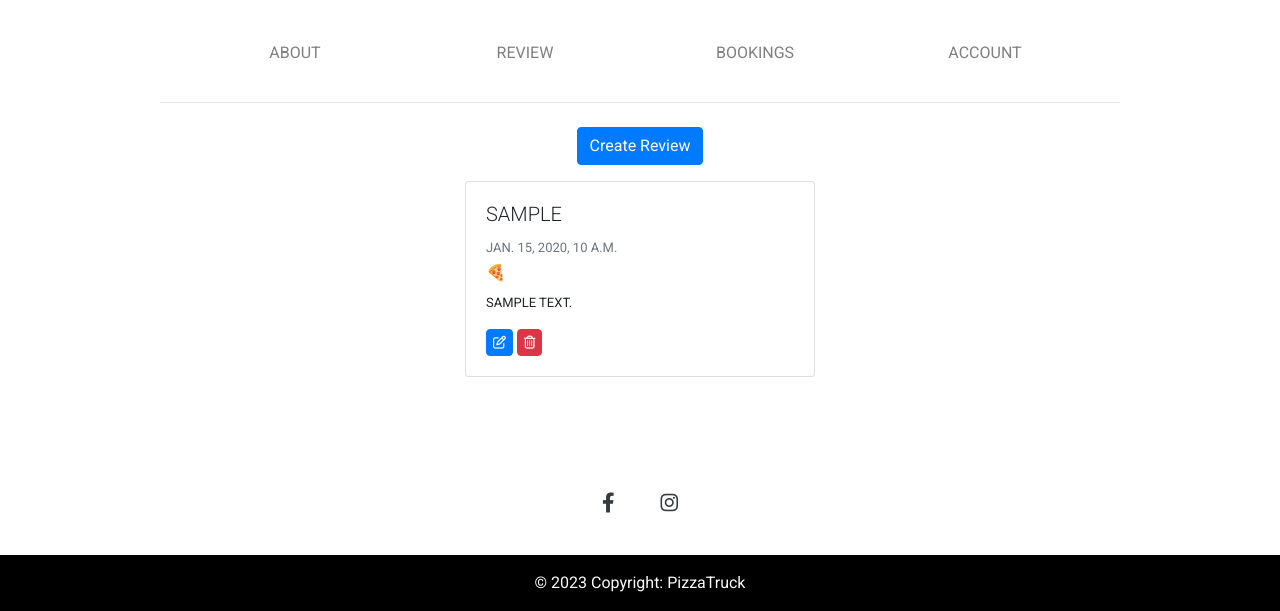
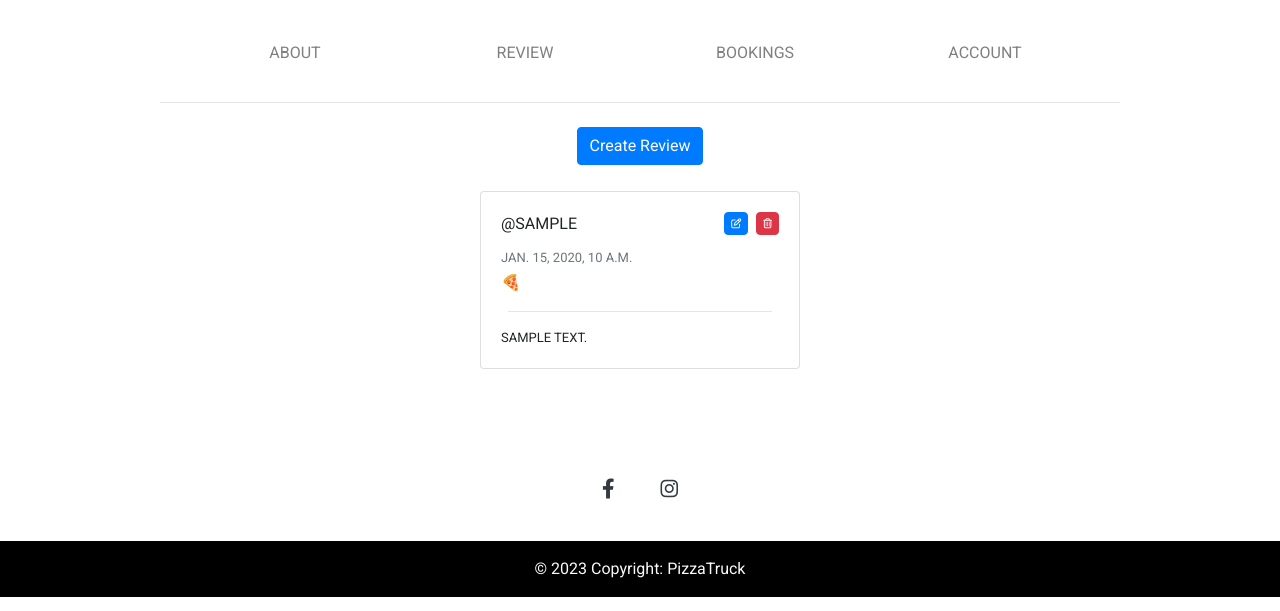
Before and after one commit to simonjellvert/pizzavagnen, a Django app: page /review/list/ in a window 1280 px wide. Shown: the part 210-821 px from the top of the page. Run offline with Django 3.2, Linux system fonts and the light colour scheme; a user stored in the database is signed in; tables that the repository leaves empty hold one stand-in row (values such as "Sample post"); some libraries are stand-ins or nearby versions.

Commit message:
Style review and events

```diff
--- a/booking/views.py
+++ b/booking/views.py
@@ -8,6 +8,7 @@ from events.models import Post
 
 @login_required
 def booking_list(request):
+    bookings = bookings.order_by('-date')
     form = BookingForm()
     user_bookings = Booking.objects.filter(user=request.user)
     return render(request, 'booking/booking_list.html', {'form': form, 'bookings': user_bookings})
--- a/events/templates/events/events.html
+++ b/events/templates/events/events.html
@@ -9,7 +9,7 @@
     <div class="container text-center mx-auto">
         <hr class="mx-auto" style="width: 75%;">
         <h3 class="mt-5">This is the PizzaTruck!</h2>
-        <p>
+        <p class="resposive-text-size">
             The truck is operated by Sebastian and Petter, two friends who share the joy of indulging in a delicious slice of pizza
             whenever the opportunity arises!
             <br /><br>
--- a/review/templates/review/review.html
+++ b/review/templates/review/review.html
@@ -55,27 +55,33 @@
     <div class="container mt-3">
         <div class="row d-flex justify-content-center align-items-center">
             {% for review in reviews %}
-            <div class="col-lg-4 col-md-6 col-sm-12 mb-4 d-flex justify-content-center align-items-center">
+            <div class="col-lg-4 col-md-6 col-sm-12 mb-2 d-flex justify-content-center align-items-center card-div">
                 <div class="card">
-                    <div class="card-body">
-                        <h5 class="card-title">{{ review.user.username }}</h5>
+                    <div class="card-body review-card d-flex flex-column">
+                        <div class="d-flex justify-content-between align-items-start">
+                            <p class="card-title">@{{ review.user.username }}</p>
+                            {% if user.is_authenticated and user == review.user %}
+                            <div class="d-flex">
+                                <!-- Button to open edit modal -->
+                                <button type="button" class="btn btn-primary" data-toggle="modal"
+                                    data-target="#editReviewModal{{ review.id }}"><i class="fa-regular fa-pen-to-square"></i>
+                                </button>
+                                <button type="button" class="btn btn-danger ml-2" data-toggle="modal"
+                                    data-target="#deleteReviewModal{{ review.id }}"><i class="fa-regular fa-trash-can"></i>
+                                </button>
+                            </div>
+                            {% endif %}
+                        </div>
+                        <div>
                             <p class="card-text text-muted mb-1">{{ review.created_on }}</p>
                             <div class="flex">
                                 {% for _ in "x"|ljust:review.rating %}
                                 🍕
                                 {% endfor %}
                             </div>
+                            <hr style="width: 95%;">
                             <p class="card-text mt-2">{{ review.content }}</p>
-
-                        {% if user.is_authenticated and user == review.user %}
-                        <!-- Button to open edit modal -->
-                        <button type="button" class="btn btn-primary" data-toggle="modal"
-                            data-target="#editReviewModal{{ review.id }}"><i class="fa-regular fa-pen-to-square"></i>
-                        </button>
-                        <button type="button" class="btn btn-danger" data-toggle="modal"
-                            data-target="#deleteReviewModal{{ review.id }}"><i class="fa-regular fa-trash-can"></i>
-                        </button>
-                        {% endif %}
+                        </div>
                     </div>
                 </div>
             </div>
--- a/static/css/style.css
+++ b/static/css/style.css
@@ -289,13 +289,13 @@ p {
 
 /* -------------------- Events page */
 .card-group {
-    width: 300px;
+    width: 320px;
     height: auto;
     margin: 20px;
 }
 
 .card {
-    width: 400px;
+    width: 320px;
     height: auto;
 }
 
@@ -479,12 +479,31 @@ input {
     background-color: green;
 }
 
+.card {
+    margin: 10px;
+}
+
+.card-div {
+    padding-left: 0;
+    padding-right: 0;
+}
+
 .card-body {
     width: 100%;
 }
 
+.review-body {
+    padding: 0.5rem;
+}
+
+.booking-btn {
+    font-size: x-small;
+    padding: 3px 6px;
+}
+
+/* -------------------- Booking page */
 .card .btn {
-    font-size: small;
+    font-size: x-small;
     padding: 3px 6px;
 }
 
@@ -605,7 +624,7 @@ form button.cancel a {
 
     .login-form {
         width: 90%;
-        border: none;
+        /* border: none; */
     }
 
     .pwc-form {
@@ -668,6 +687,14 @@ form button.cancel a {
         font-size: x-small;
     }
 
+    .resposive-text-size p {
+        margin-bottom: 0.5rem;
+    }
+
+    .form label {
+        margin-bottom: 3px;
+    }
+
     .create-button {
         font-size: x-small;
     }
@@ -685,3 +712,14 @@ form button.cancel a {
         margin: 0;
     }
 }
+
+@media (max-width: 320px) {
+    .resposive-text-size ul {
+        display: none;
+    }
+
+    .signup-button {
+        font-size: x-small;
+        margin-top: none;
+    }
+}
--- a/user/forms.py
+++ b/user/forms.py
@@ -9,7 +9,7 @@ class CustomUserCreationForm(UserCreationForm):
     class Meta:
         model = CustomUser
         username = forms.CharField(
-            max_length=150,
+            max_length=20,
             label='Username',
             help_text='',
         )
@@ -21,7 +21,7 @@ class EditUserForm(forms.ModelForm):
     class Meta:
         model = CustomUser
         username = forms.CharField(
-            max_length=150,
+            max_length=20,
             label='Username',
             help_text=''
         )
```
Also changed, not shown: booking/templates/booking/booking_list.html (+9 -9 lines), templates/account/signup.html (+4 -8 lines). Lines whose indentation alone changed are shown as unchanged.
